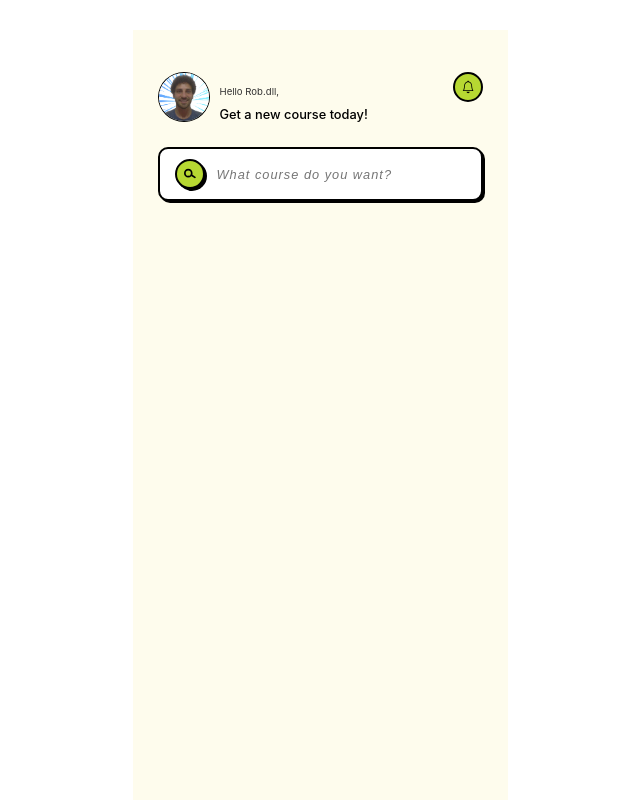
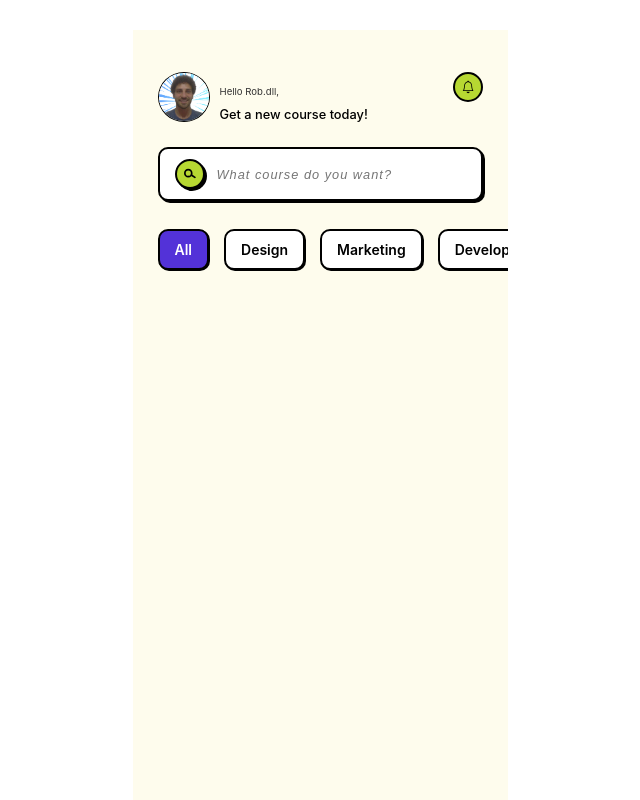
Before and after one commit to robdll/neobrutalist-courseshop, a Next.js app: page / in a window 1280 px wide. Shown: the whole page, without its empty margins (320-960 px from the left). Built offline with nearby package versions, Linux system fonts and the light colour scheme.

Commit message:
import category

```diff
--- a/pages/index.js
+++ b/pages/index.js
@@ -2,7 +2,7 @@ import styles from "../styles/Home.module.scss";
 import Seo from "../components/Seo";
 import AppNav from "../components/AppNav";
 import AppSearch from "../components/AppSearch";
-// import Categories from "../components/Categories";
+import Categories from "../components/Categories";
 // import Featured from "../components/Featured";
 // import Releases from "../components/Releases";
 
@@ -13,8 +13,8 @@ export default function Home() {
       <main className={styles.main}>
         <AppNav />
         <AppSearch />
+        <Categories />
         {/*
-        <Categories />
         <Featured />
         <Releases />
         */}
```
